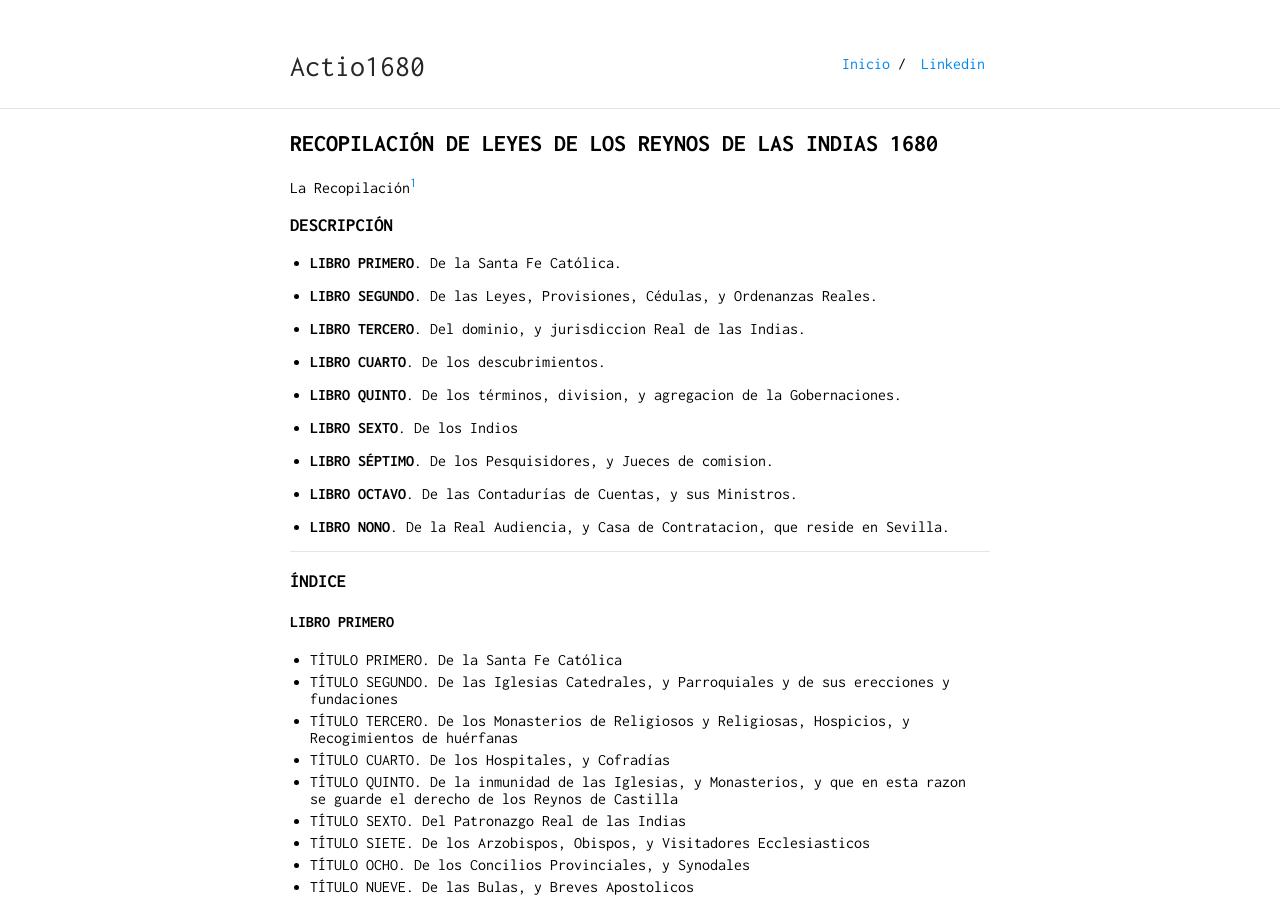
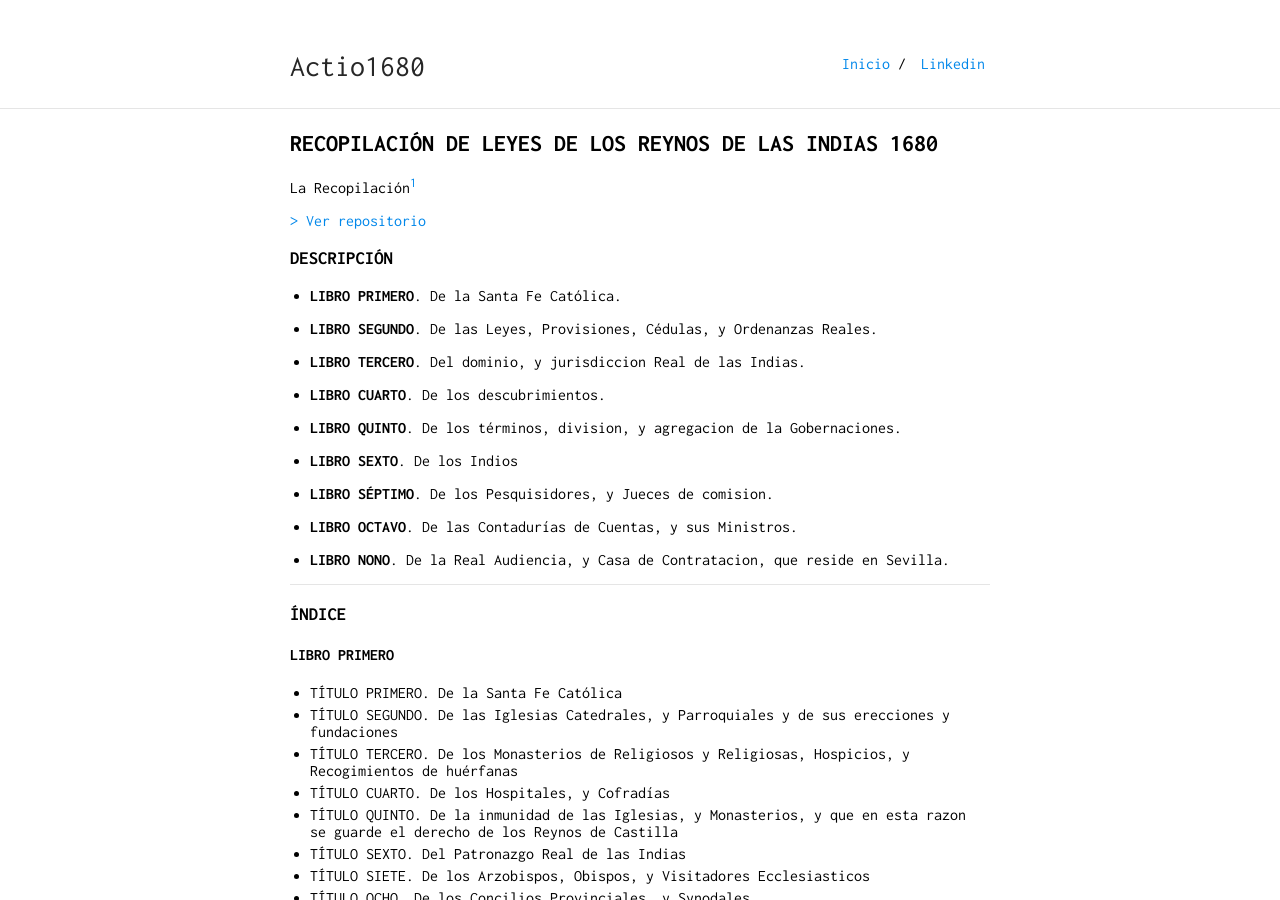
Before and after one commit to actio1680/actio1680.github.io, a Jekyll site: the page built from paginas/recopilacion1680.md, in a window 1280 px wide and 900 px high. Built offline with Jekyll 4.4.1, drawn with Linux system fonts in a browser that asks for light colours; our own code applies the rules of GitHub Pages for plain Markdown files.

Commit message:
Update recopilacion1680.md

```diff
--- a/paginas/recopilacion1680.md
+++ b/paginas/recopilacion1680.md
@@ -1,6 +1,8 @@
 ## RECOPILACIÓN DE LEYES DE LOS REYNOS DE LAS INDIAS 1680
 
 La Recopilación[^1]
+
+[> Ver repositorio](https://github.com/actio1680/Cuerpos-legales-Monarquia-Hispanica/tree/main/Recopilacion-leyes-indias-1680)
 
 ### DESCRIPCIÓN
 - **LIBRO PRIMERO**. De la Santa Fe Católica.
```
